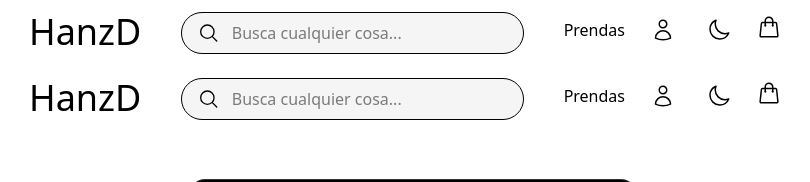
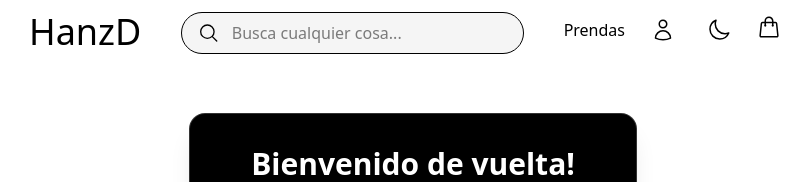
Before and after one commit to sabuthess/jt-urban-style, a Next.js app: page /login in a window 1280 px wide. Shown: the top 182 px of the page, without its empty margins (227-1037 px from the left). Built offline with nearby package versions, Linux system fonts and the light colour scheme.

Commit message:
Remove header component

```diff
--- a/src/app/login/page.tsx
+++ b/src/app/login/page.tsx
@@ -1,4 +1,5 @@
 import { Header } from "@/components/Header";
+import Link from "next/link";
 
 export default function Login() {
   //   const { data: session } = useSession();
@@ -24,8 +25,7 @@
 
   return (
     <>
-      <Header />
-      <div className="min-h-screen  flex items-center justify-center p-4">
+          <div className="min-h-screen  flex items-center justify-center p-4">
         <div className="relative z-10 w-full max-w-md backdrop-blur-md rounded-2xl p-8 bg-black border border-white/20 shadow-xl">
           <div className="text-center mb-8">
             <h1 className="text-3xl font-bold text-white mb-2">Bienvenido de vuelta!</h1>
@@ -111,9 +111,9 @@
           <div className="text-center mt-6">
             <p className="text-gray-400 text-sm">
               No tienes una cuenta?{" "}
-              <a href="#" className="text-[#16a084] hover:underline">
+              <Link href="/register" className="text-[#16a084] hover:underline">
                 Registro
-              </a>
+              </Link>
             </p>
           </div>
         </div>
```
